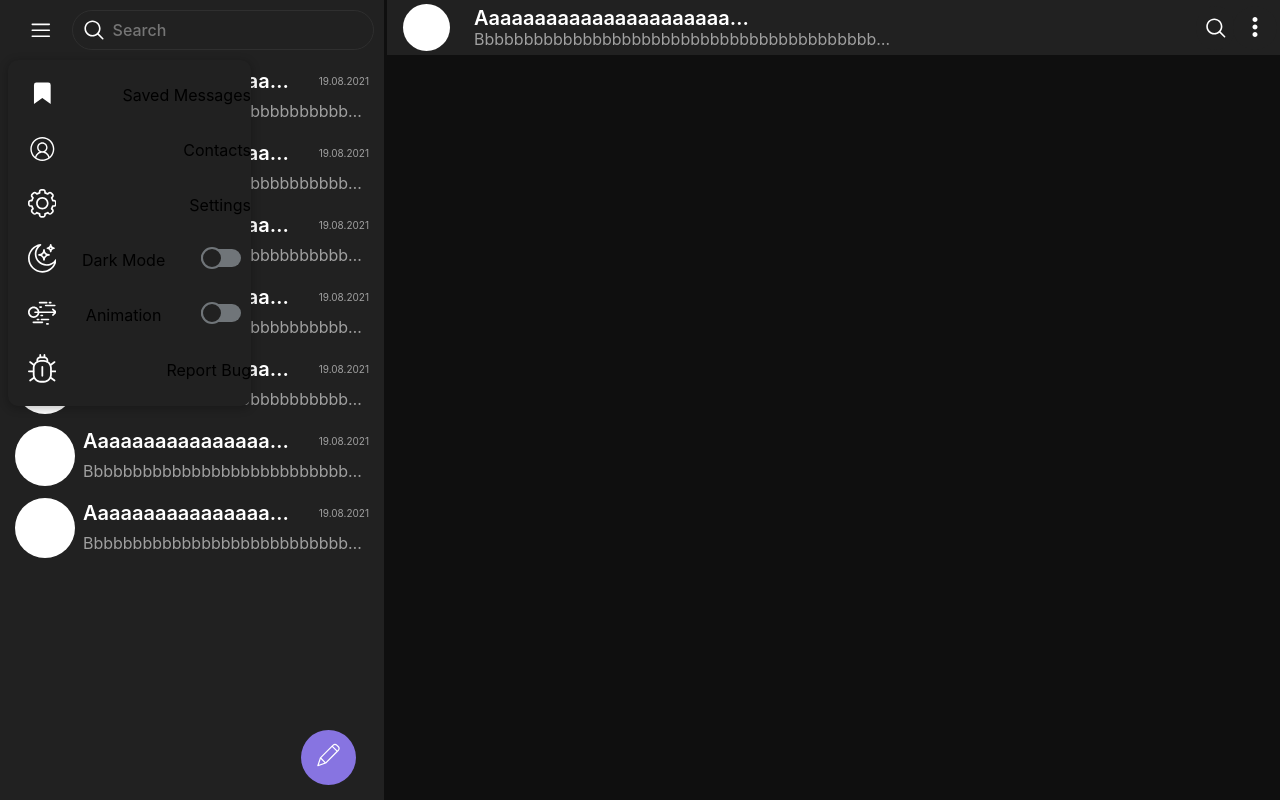
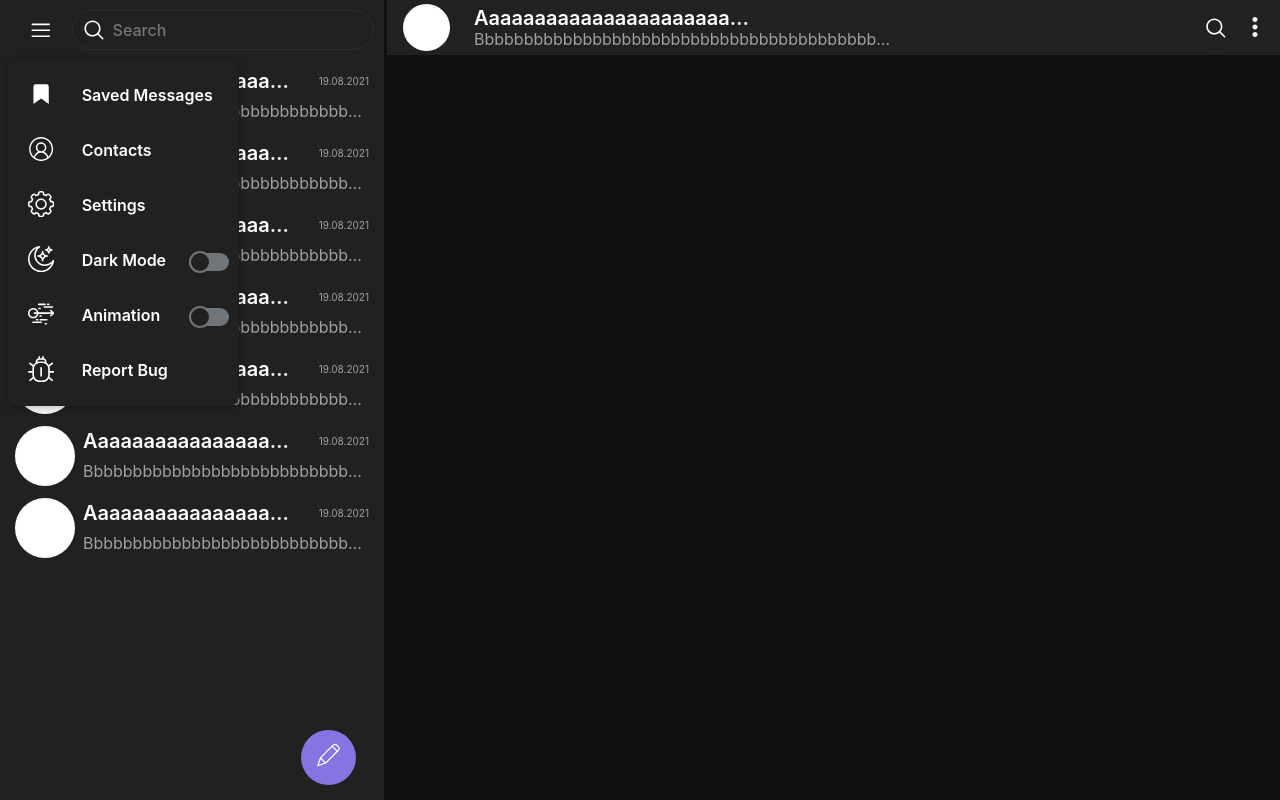
Before and after one commit to fe-bootcamp-2021/chat-app, a React (Vite) app: page / in a window 1280 px wide. Both pictures are taken after a click on the button 40 px from the left and 30 px from the top of the page. Built offline with nearby package versions, Linux system fonts and the light colour scheme; no server answers.

Commit message:
fix(NewChatMenuRow): styles

```diff
--- a/src/components/NewChatMenuRow/NewChatMenuRow.jsx
+++ b/src/components/NewChatMenuRow/NewChatMenuRow.jsx
@@ -6,7 +6,7 @@ function NewChatMenuRow({ rowContent, rowName, checkBox }) {
     <div className={classes.NewChatMenuRow}>
       <div className={classes.icon}>{rowContent}</div>
       <span className={classes.text}> {rowName} </span>
-      {checkBox}
+      <div className={classes.checkBox}>{checkBox}</div>
     </div>
   );
 }
--- a/src/components/NewChatMenuRow/NewChatMenuRow.module.css
+++ b/src/components/NewChatMenuRow/NewChatMenuRow.module.css
@@ -4,6 +4,7 @@
   display: flex;
   justify-content: space-between;
   align-items: center;
+  position: relative;
 }
 
 .NewChatMenuRow:hover {
@@ -15,3 +16,15 @@
   width: 20%;
   padding-left: var(--size-base);
 }
+
+.text {
+  color: #fff;
+  font-weight: var(--thickness-semi-bold);
+  width: 68%;
+}
+
+.checkBox {
+  position: absolute;
+  right: 0;
+  top: 10px;
+}
```
